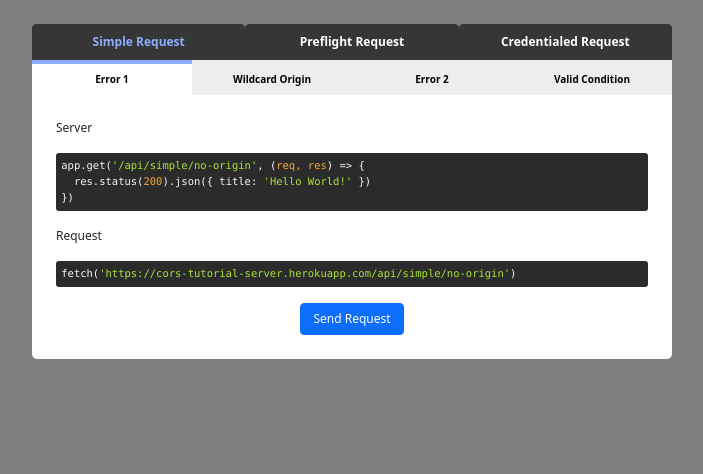
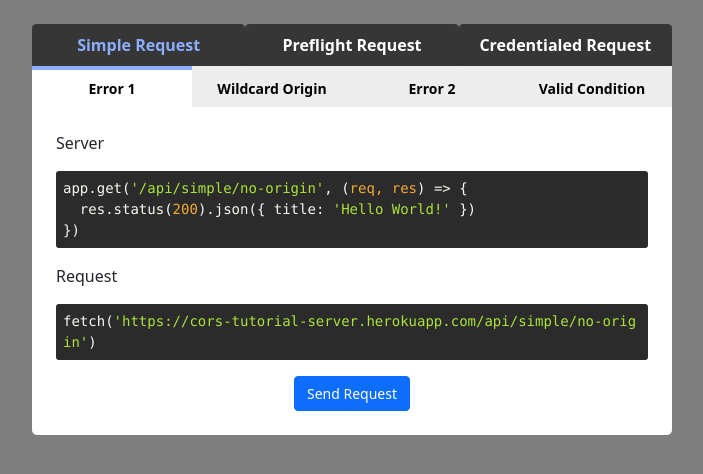
Before and after one commit to chuckchoiboi/cors-tutorial, a React (Create React App) app: page / in a window 1280 px wide. Shown: the top 474 px of the page, without its empty margins (288-991 px from the left). Built offline with nearby package versions, Linux system fonts and the light colour scheme.

Commit message:
change font sizing

```diff
--- a/src/App.css
+++ b/src/App.css
@@ -75,7 +75,7 @@
 .SecondaryTabs > .nav .nav-item .nav-link {
   background-color: #ededed !important;
   color: #000;
-  font-size: 10px !important;
+  font-size: 14px !important;
   font-weight: bold;
 }
 
@@ -98,5 +98,5 @@
 
 /* General Styling */
 .btn {
-  font-size: 12px !important;
+  font-size: 14px !important;
 }
--- a/src/index.css
+++ b/src/index.css
@@ -1,6 +1,6 @@
 body {
   margin: 0;
-  font-size: 12px !important;
+  font-size: 16px !important;
   font-family: -apple-system, BlinkMacSystemFont, 'Segoe UI', 'Roboto', 'Oxygen', 'Ubuntu',
     'Cantarell', 'Fira Sans', 'Droid Sans', 'Helvetica Neue', sans-serif;
   -webkit-font-smoothing: antialiased;
```
Also changed, not shown: public/logo192.png (deleted), public/logo512.png (deleted).
